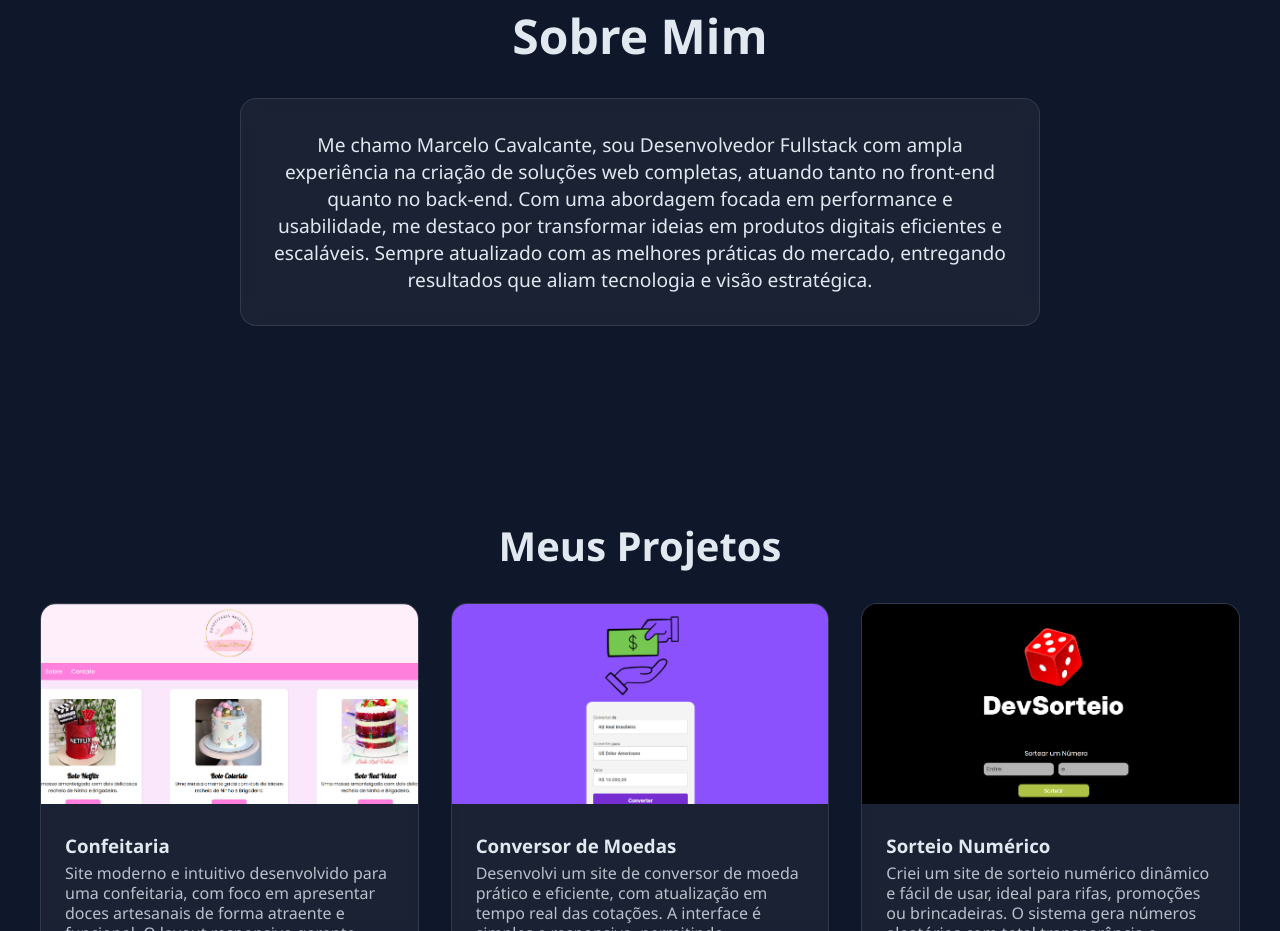
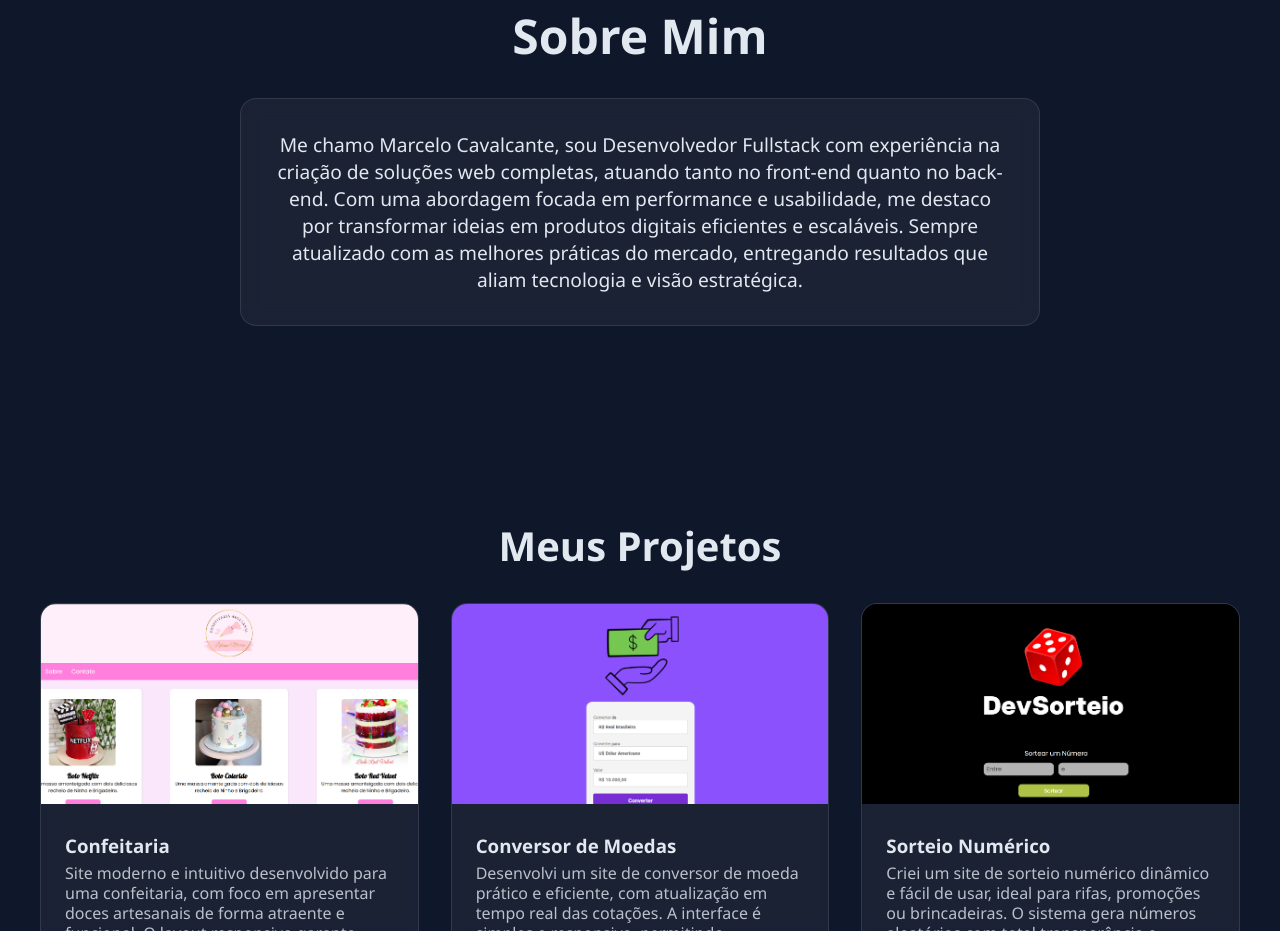
Before and after one commit to Marcelo-Cavalcante/Portifolio, a plain HTML site: page index.htm in a window 1280 px wide. Shown: the part 893-1824 px from the top of the page. Drawn offline with Linux system fonts and the light colour scheme.

Commit message:
outra alteração na descrição sobre mim

```diff
--- a/index.htm
+++ b/index.htm
@@ -36,7 +36,7 @@
         <h2 class="sobre-titulo">Sobre Mim</h2>
         <div class="sobre-caixa">
             <p class="sobre-paragrafo">
-                Me chamo Marcelo Cavalcante, sou Desenvolvedor Fullstack com ampla experiência na criação de soluções web completas, atuando tanto no front-end quanto no back-end. Com uma abordagem focada em performance e usabilidade, me destaco por transformar ideias em produtos digitais eficientes e escaláveis. Sempre atualizado com as melhores práticas do mercado, entregando resultados que aliam tecnologia e visão estratégica.
+                Me chamo Marcelo Cavalcante, sou Desenvolvedor Fullstack com experiência na criação de soluções web completas, atuando tanto no front-end quanto no back-end. Com uma abordagem focada em performance e usabilidade, me destaco por transformar ideias em produtos digitais eficientes e escaláveis. Sempre atualizado com as melhores práticas do mercado, entregando resultados que aliam tecnologia e visão estratégica.
             </p>
         </div>
     </section>
```
